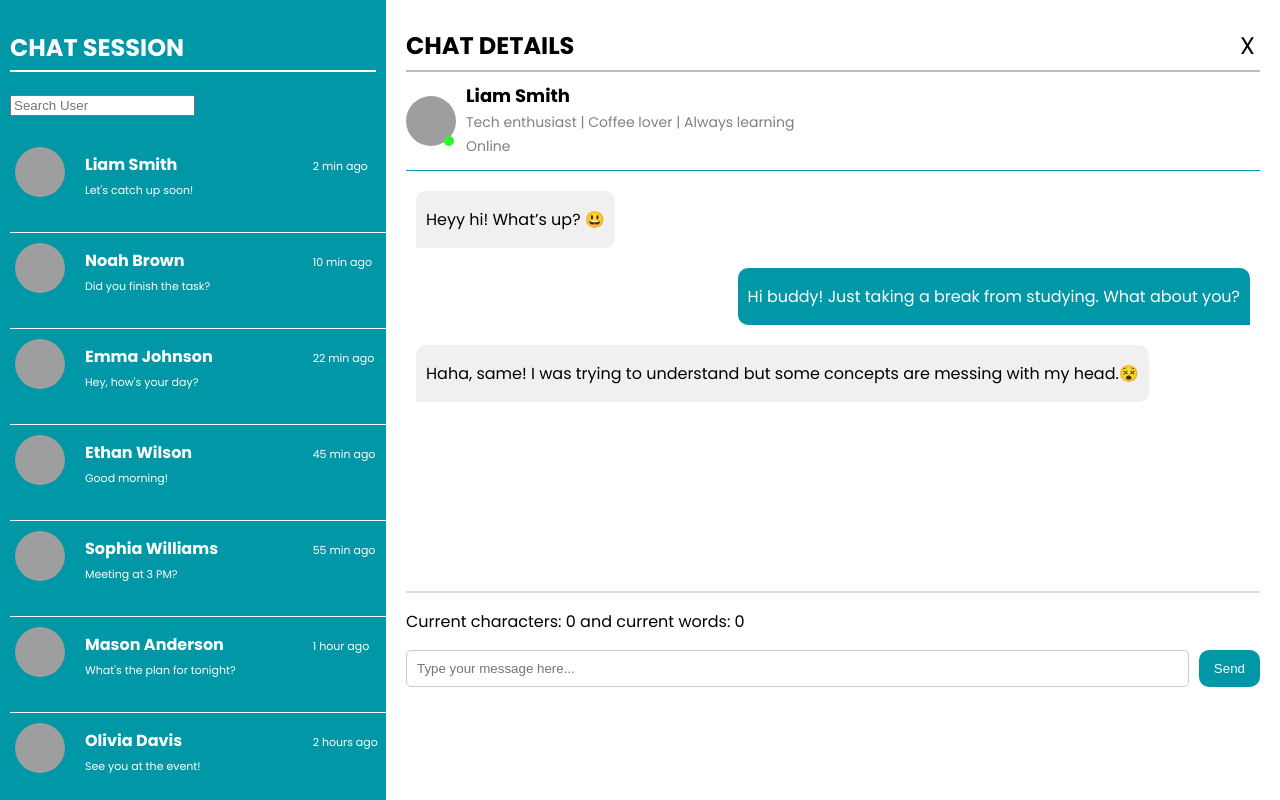
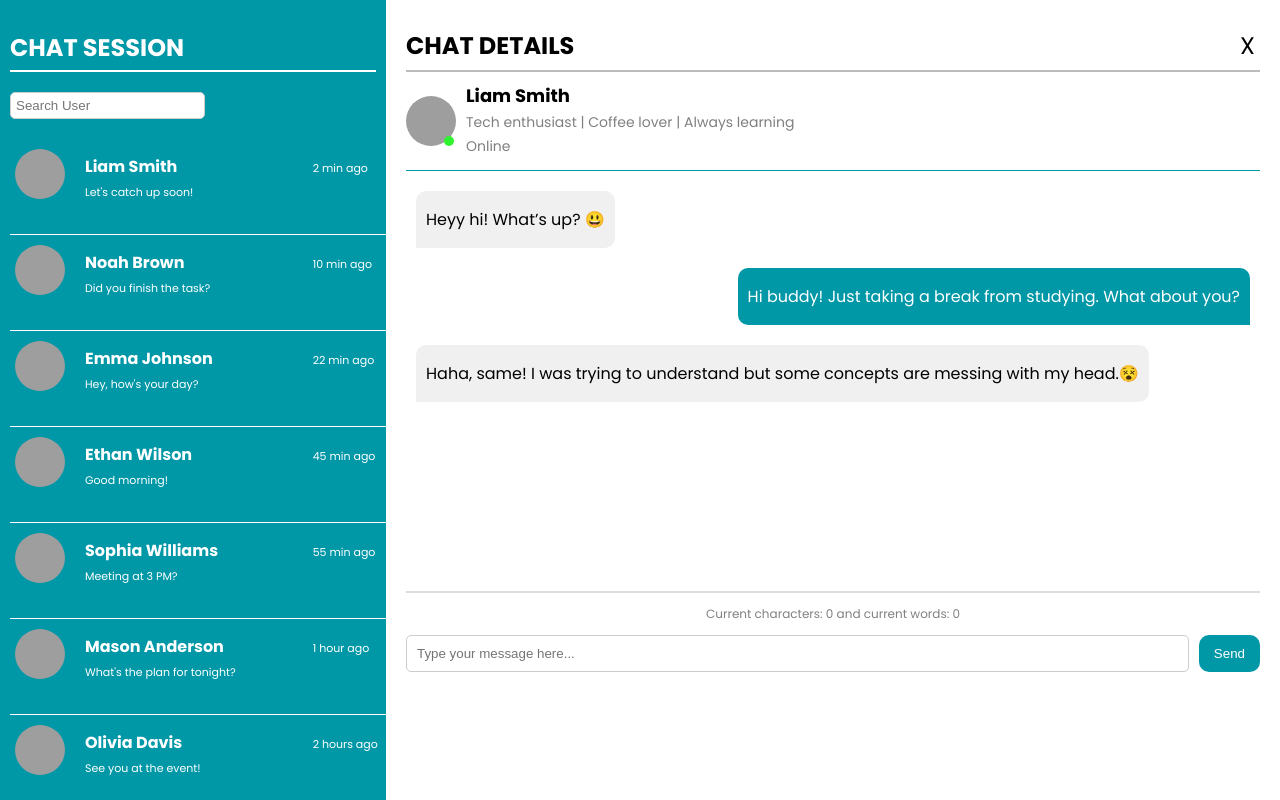
Before and after one commit to Kirthanaa05/Chat-App, a plain HTML site: page index.html in a window 1280 px wide. Drawn offline with Linux system fonts and the light colour scheme; grey boxes are pictures that could not be loaded.

Commit message:
Updated css

```diff
--- a/styles.css
+++ b/styles.css
@@ -23,6 +23,19 @@ body {
   overflow-y: auto;
   scrollbar-width: thin;
   scrollbar-color: #ddd transparent;
+}
+
+#searchUser{
+  padding: 5px;
+  border-radius: 5px;
+  border: 1px solid #ccc;
+  width: 50%;
+}
+
+#charWordCounter{
+  font-size: 12px;
+  text-align: center;
+  color: gray;
 }
 
 .chat-session h2{
```
